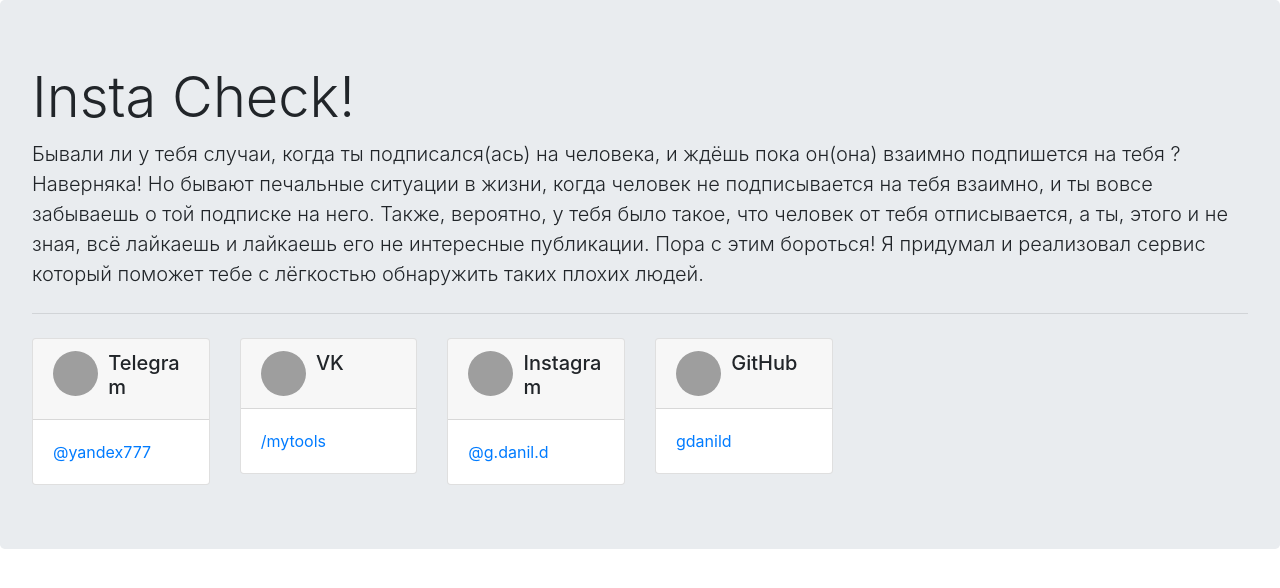
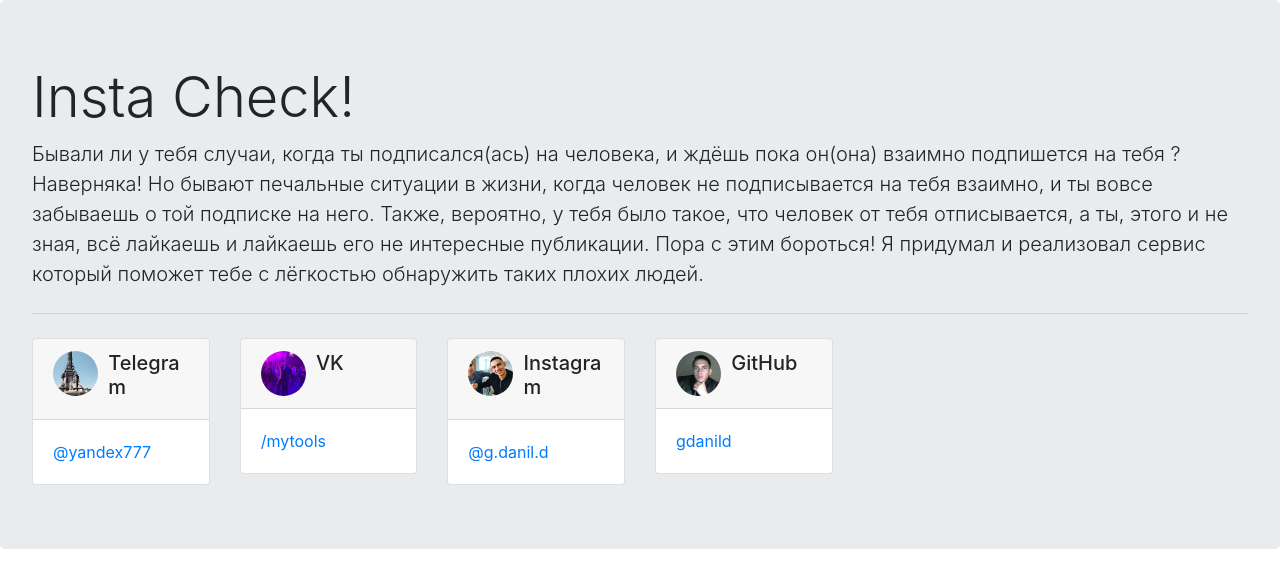
Before and after one commit to gdanild/insta, a Flask app: page /about_us in a window 1280 px wide. Shown: the top 588 px of the page. Run offline with Flask 2, Linux system fonts and the light colour scheme; some libraries are stand-ins or nearby versions; grey boxes are pictures that could not be loaded.

Commit message:
photo offline

```diff
--- a/web/templates/about_us.html
+++ b/web/templates/about_us.html
@@ -21,7 +21,7 @@
 
                     <div class = "row">
                       <div class = "col-md-4">
-                          <img width="45" height="45" src="https://goo.gl/jVwC7R" class="rounded-circle">
+                          <img width="45" height="45" src="/static/images/telegram.jpg" class="rounded-circle">
                       </div>
                       <div class = "col-md-8">
                           <h5 >Telegram</h5>
@@ -39,7 +39,7 @@
 
                     <div class = "row">
                       <div class = "col-md-4">
-                          <img width="45" height="45" src="https://goo.gl/R42JAh" class="rounded-circle">
+                          <img width="45" height="45" src="/static/images/vk.jpg" class="rounded-circle">
                       </div>
                       <div class = "col-md-8">
                           <h5 >VK</h5>
@@ -57,7 +57,7 @@
 
                     <div class = "row">
                       <div class = "col-md-4">
-                          <img width="45" height="45" src="https://goo.gl/3NNMm2" class="rounded-circle">
+                          <img width="45" height="45" src="/static/images/insta.jpg" class="rounded-circle">
                       </div>
                       <div class = "col-md-8">
                           <h5 >Instagram</h5>
@@ -75,7 +75,7 @@
                   <div class="card-header">
                       <div class = "row">
                           <div class = "col-md-4">
-                              <img width="45" height="45" src="https://goo.gl/CmqLYG" class="rounded-circle">
+                              <img width="45" height="45" src="/static/images/github.jpg" class="rounded-circle">
                           </div>
                           <div class = "col-md-8">
                               <h5 >GitHub</h5>
```
Also changed, not shown: web/static/images/github.jpg (added), web/static/images/insta.jpg (added), web/static/images/telegram.jpg (added), web/static/images/vk.jpg (added).
